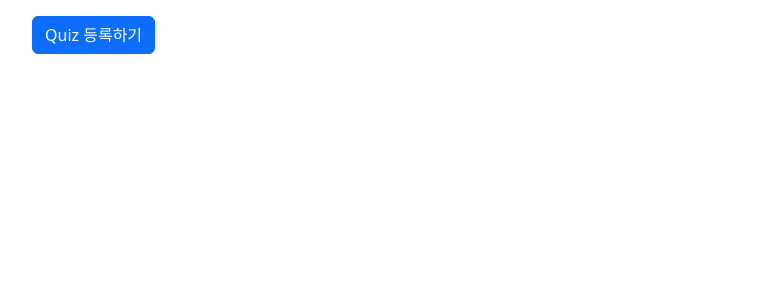
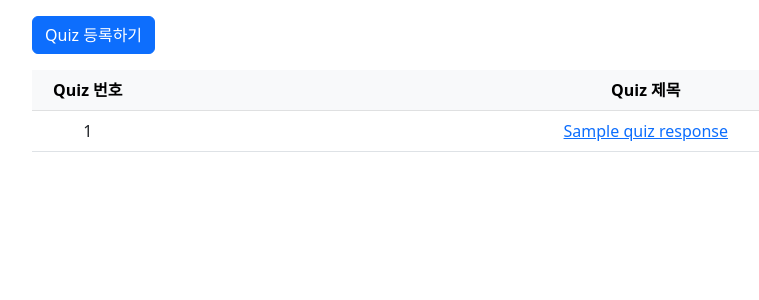
Before and after one commit to pjnw1236/QuizProject, a Spring app: template src/main/resources/templates/admin/admin_quiz.html in a window 1280 px wide. Shown: the part 57-357 px from the top of the page, without its empty margins (50-809 px from the left). Run offline with Thymeleaf, Linux system fonts and the light colour scheme; the template is opened without the code that fills it: most values are stand-ins (such as "Sample title", 1, 10 or a date in 2020); data that the repository does not hold is empty.

Commit message:
feat: admin_quiz 화면단에 List<quizResponseDto> 전달 구현

```diff
--- a/src/main/resources/templates/admin/admin_quiz.html
+++ b/src/main/resources/templates/admin/admin_quiz.html
@@ -8,5 +8,42 @@
     </div>
   </div>
 
+  <!-- Quiz 목록 -->
+  <table class="table">
+    <thead class="table-light">
+    <tr class="text-center">
+      <th style="width:10%">Quiz 번호</th>
+      <th style="width:90%">Quiz 제목</th>
+    </tr>
+    </thead>
+    <tbody>
+    <tr class="text-center" th:each="quizResponseDto, loop : ${quizResponseDtoList}">
+<!--      <td class="text-start">-->
+<!--        <a th:href="@{|/question/detail/${question.id}|}" th:text="${question.subject}"></a>-->
+<!--        <span class="text-danger small ms-2" th:if="${#lists.size(question.answerList) > 0}" th:text="${#lists.size(question.answerList)}"></span>-->
+<!--      </td>-->
+      <td><span th:text="${quizResponseDto.quizNumber}"></span></td>
+      <td><a th:href="@{|/admin/quiz/${quizResponseDto.id}|}" th:text="${quizResponseDto.title}"></a></td>
+    </tr>
+    </tbody>
+  </table>
+
+<!--  <div th:each="quizResponseDto, loop : ${quizResponseDtoList}">-->
+<!--    <pre>-->
+<!--      <code class="language-python">-->
+<!--        <div th:text="${quizResponseDto.pythonContent}"></div>-->
+<!--      </code>-->
+<!--    </pre>-->
+
+<!--    <pre>-->
+<!--      <code class="language-java">-->
+<!--        <div th:text="${quizResponseDto.javaContent}"></div>-->
+<!--      </code>-->
+<!--    </pre>-->
+
+<!--    <div th:text="${quizResponseDto.javaContent}"></div>-->
+<!--  </div>-->
+
+
 </div>
 </html>
```
